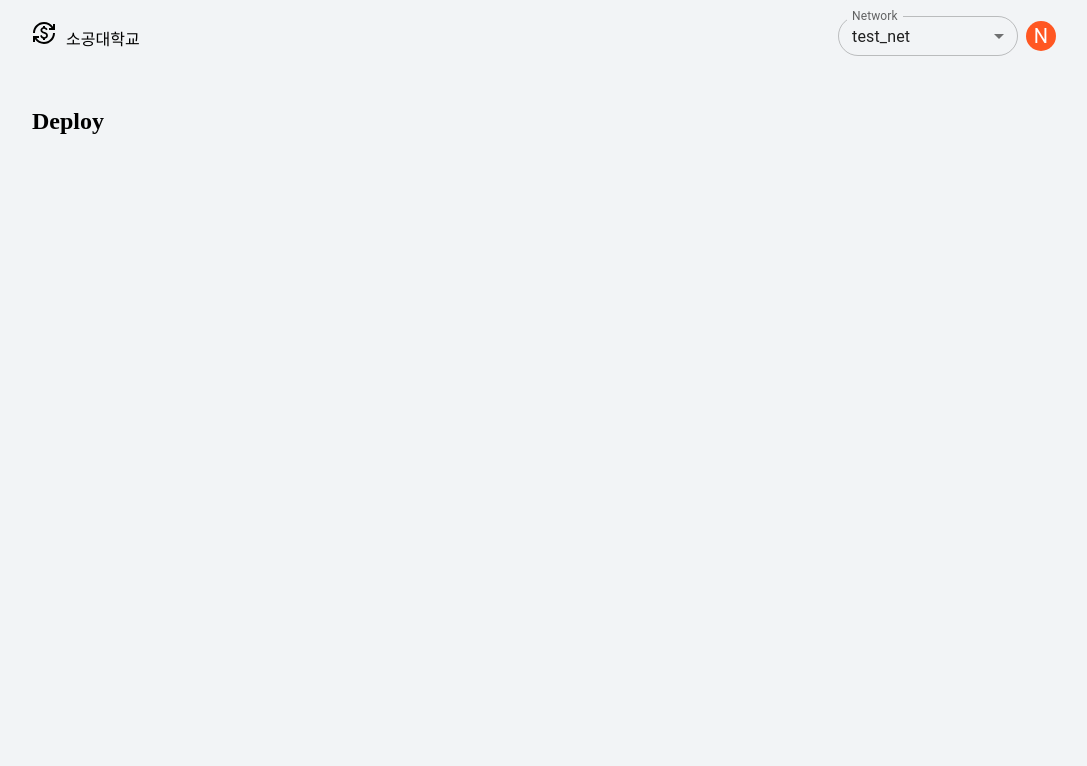
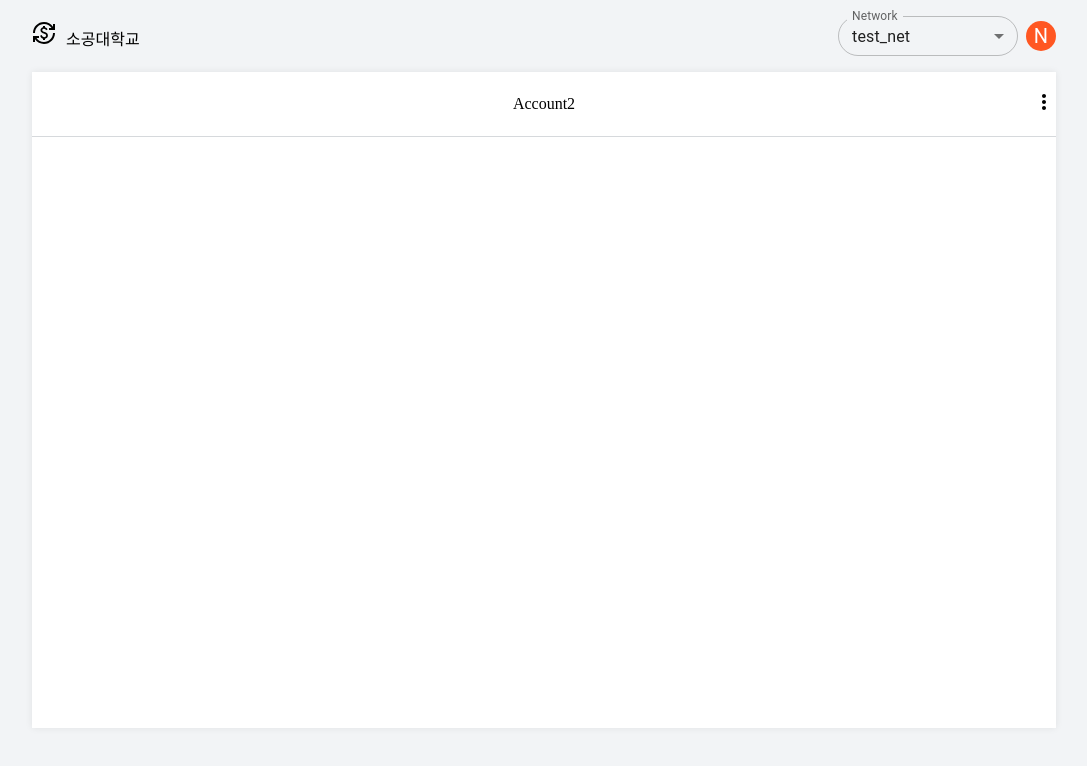
Before and after one commit to ozzing/private-ethereum-network-1, a React (Create React App) app in the folder wallet-front/: page /deploy in a window 1280 px wide. Shown: the top 766 px of the page, without its empty margins (96-1183 px from the left). Built offline with nearby package versions, Linux system fonts and the light colour scheme.

Commit message:
[feat]: deploy page base

```diff
--- /dev/null
+++ b/wallet-front/src/components/deploy/DeployMain.js
@@ -0,0 +1,18 @@
+import { MainWrapper } from '../shared/Components';
+import AccountHeader from '../main/AccountHeader';
+import AccountMain from '../main/AccountMain';
+import TabContainer from '../main/TabContainer';
+
+const DeployMain = () => {
+  return (
+    <MainWrapper>
+      <AccountHeader>
+        <AccountMain>
+          <TabContainer />
+        </AccountMain>
+      </AccountHeader>
+    </MainWrapper>
+  );
+};
+
+export default DeployMain;
--- a/wallet-front/src/components/main/MainContainer.js
+++ b/wallet-front/src/components/main/MainContainer.js
@@ -1,7 +1,7 @@
-import styled from '@emotion/styled';
 import AccountHeader from './AccountHeader';
 import AccountMain from './AccountMain';
 import TabContainer from './TabContainer';
+import { MainWrapper } from '../shared/Components';
 
 const MainContainer = () => {
   return (
@@ -12,19 +12,4 @@ const MainContainer = () => {
     </MainWrapper>
   );
 };
-const MainWrapper = styled.div`
-  display: flex;
-  flex-direction: column;
-  width: 80vw;
-  min-height: 82vh;
-  box-shadow: 0 0 7px 0 rgb(0 0 0 / 8%);
-  background-color: #ffffff;
-  align-items: center;
-
-  @media screen and (min-width: 1281px) {
-    width: 62vw;
-    min-height: 82vh;
-    box-shadow: ;
-  }
-`;
 export default MainContainer;
--- a/wallet-front/src/components/shared/Components.js
+++ b/wallet-front/src/components/shared/Components.js
@@ -1,5 +1,21 @@
 import styled from 'styled-components';
 import COLORS from '../../constants/Colors';
+
+export const MainWrapper = styled.div`
+  display: flex;
+  flex-direction: column;
+  width: 80vw;
+  min-height: 82vh;
+  box-shadow: 0 0 7px 0 rgb(0 0 0 / 8%);
+  background-color: #ffffff;
+  align-items: center;
+
+  @media screen and (min-width: 1281px) {
+    width: 62vw;
+    min-height: 82vh;
+    box-shadow: ;
+  }
+`;
 
 export const HorizontalLine = styled.div`
   border-top: 1px solid ${COLORS.gray1};
--- a/wallet-front/src/pages/deploy/Deploy.js
+++ b/wallet-front/src/pages/deploy/Deploy.js
@@ -1,8 +1,6 @@
+import DeployMain from '../../components/deploy/DeployMain';
+
 const Deploy = () => {
-  return (
-    <main style={{ padding: "1rem 0" }}>
-      <h2>Deploy</h2>
-    </main>
-  );
-}
-export default Deploy
+  return <DeployMain />;
+};
+export default Deploy;
```
Also changed, not shown: 2 other files (tests, documents, lock files or other folders).
